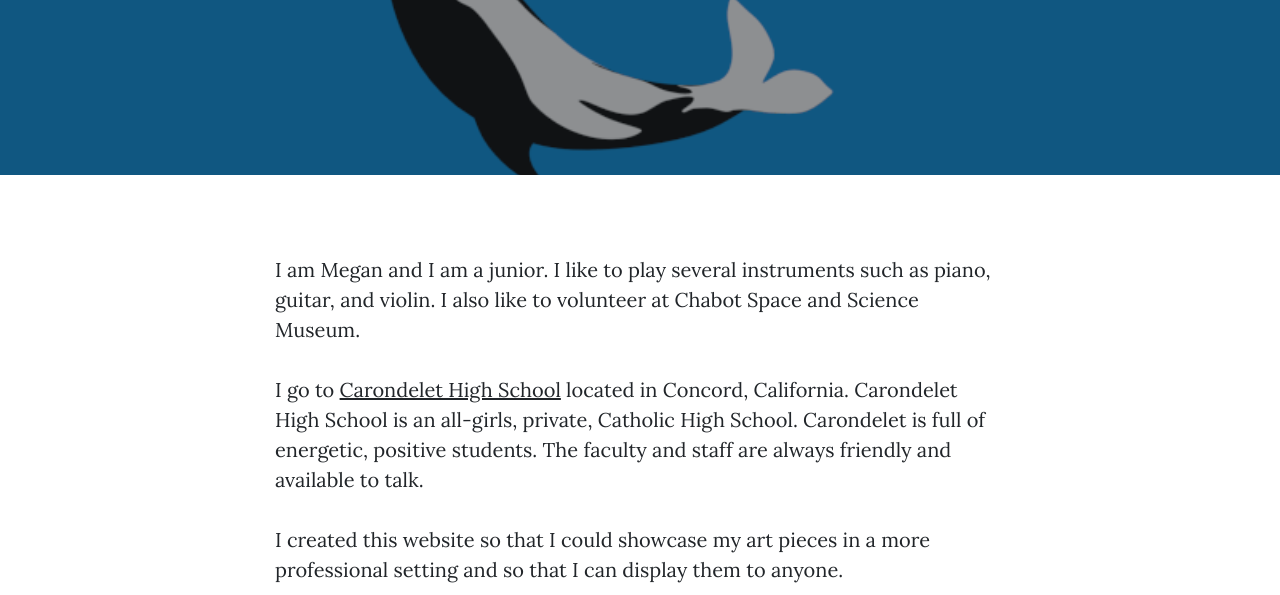
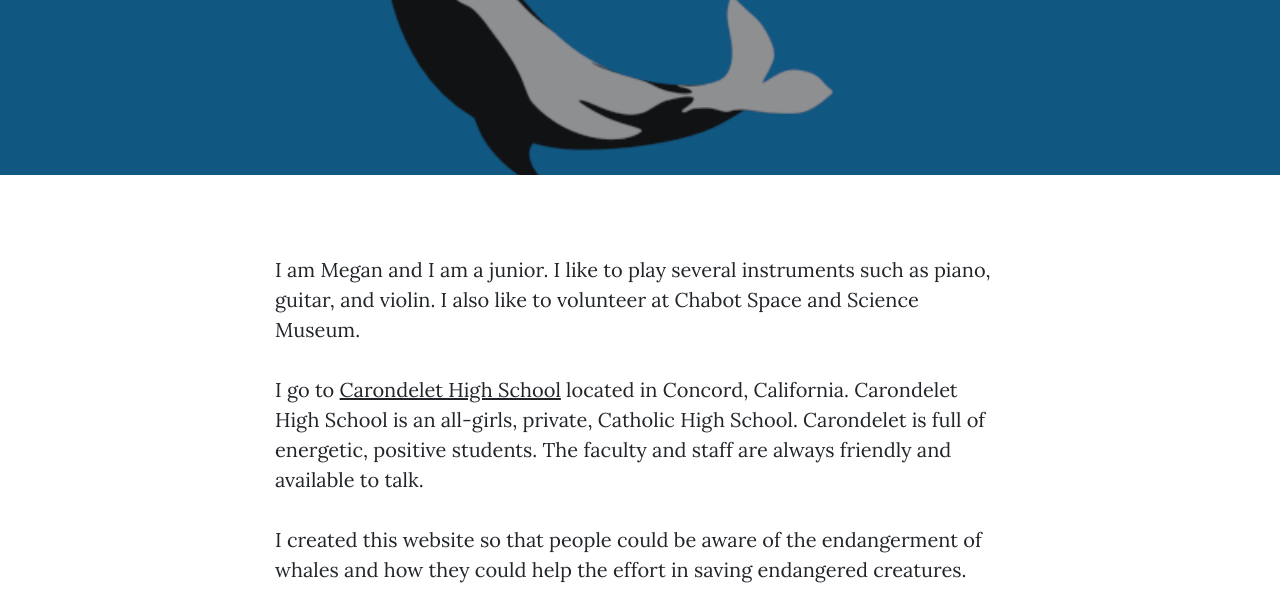
Before and after one commit to Megan-21/holberton-learning_web_programming, a website: page Final Project/startbootstrap-clean-blog-gh-pages/about.html in a window 1280 px wide. Shown: the part 357-952 px from the top of the page. Drawn offline with nearby package versions, Linux system fonts and the light colour scheme.

Commit message:
Update about.html

```diff
--- a/Final Project/startbootstrap-clean-blog-gh-pages/about.html
+++ b/Final Project/startbootstrap-clean-blog-gh-pages/about.html
@@ -73,7 +73,7 @@
       <div class="col-lg-8 col-md-10 mx-auto">
         <p>I am Megan and I am a junior. I like to play several instruments such as piano, guitar, and violin. I also like to volunteer at Chabot Space and Science Museum.</p>
         <p>I go to <a target="blank_" href="https://www.carondeleths.org/">Carondelet High School</a> located in Concord, California. Carondelet High School is an all-girls, private, Catholic High School. Carondelet is full of energetic, positive students. The faculty and staff are always friendly and available to talk. </p>
-        <p> I created this website so that I could showcase my art pieces in a more professional setting and so that I can display them to anyone.</p>
+        <p> I created this website so that people could be aware of the endangerment of whales and how they could help the effort in saving endangered creatures.</p>
         <p>During the summer of 2019, I learned how to code in HTML, CSS, and JavaScript at <a target="blank_" href="https://www.holbertonschool.com/en-us/">Holberton School</a> in San Francisco, California. Holberton School offers a two week summer camp in which students learn about the basics of programming and web design.</p>
       </div>
     </div>
```
